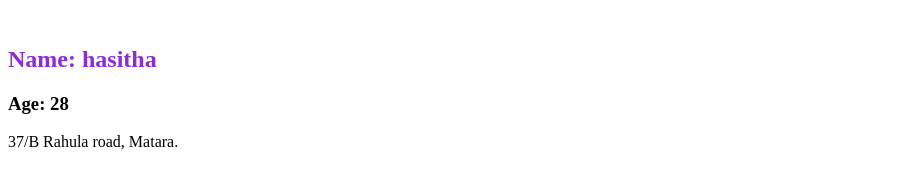
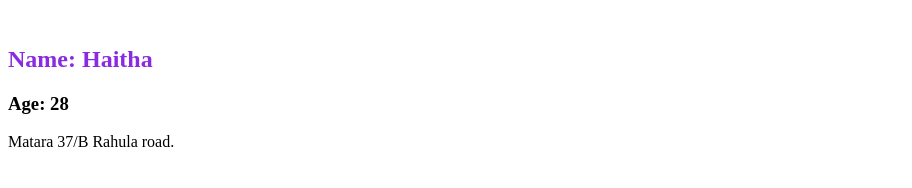
Before and after one commit to hasithaAlex/angular-front-back, an Angular app: page / in a window 1280 px wide. Shown: the part 358-546 px from the top of the page, without its empty margins (0-912 px from the left). Built offline with nearby package versions, Linux system fonts and the light colour scheme.

Commit message:
iniial commit

```diff
--- a/src/app/components/user/user.component.html
+++ b/src/app/components/user/user.component.html
@@ -1,4 +1,4 @@
-<h2>Name: {{firstName}}</h2>
-<h3>Age: {{showAge()}}</h3>
-{{address.street}}
-{{address.city}}
+<h2>Name: {{user.firstName}}</h2>
+<h3>Age: {{user.age}}</h3>
+    {{user.address.city}}
+    {{user.address.street}}
--- a/src/app/components/user/user.component.ts
+++ b/src/app/components/user/user.component.ts
@@ -1,4 +1,5 @@
 import { Component } from '@angular/core';
+import { User } from "../../models/User";
 
 @Component({
     selector: 'app-user',
@@ -7,24 +8,18 @@ import { Component } from '@angular/core';
 })
 
 export class UserComponent{
-    firstName: string = 'hasitha';
-    lastName = 'Madusanka';
-    age = 28;
-    address = {
-        street: '37/B Rahula road,',
-        city: 'Matara.' ,
+    user: User;
+
+    constructor(){
+        this.user = {
+            firstName : 'Haitha',
+            lastName : 'Madusanka',
+            age: 28,
+            address: {
+                city: 'Matara',
+                street: '37/B Rahula road.'
+            }
+        }
     }
 
-    constructor(){
-        console.log('Hello '+ this.firstName);
-        this.sayHello();
-    }
-
-    sayHello(){            //this is ES6 (string concatenation)
-        console.log(`Hello ${this.firstName}!! How are you!`);
-    }
-
-    showAge(){
-        return this.age;
-    }
 }
--- /dev/null
+++ b/src/app/models/User.ts
@@ -0,0 +1,9 @@
+export interface User{
+    firstName:string,
+    lastName:string,
+    age: number,
+    address:{
+        street: string,
+        city: string
+    }
+}
```
